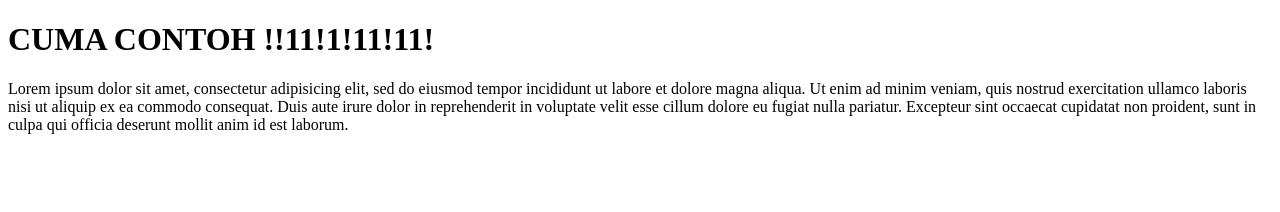
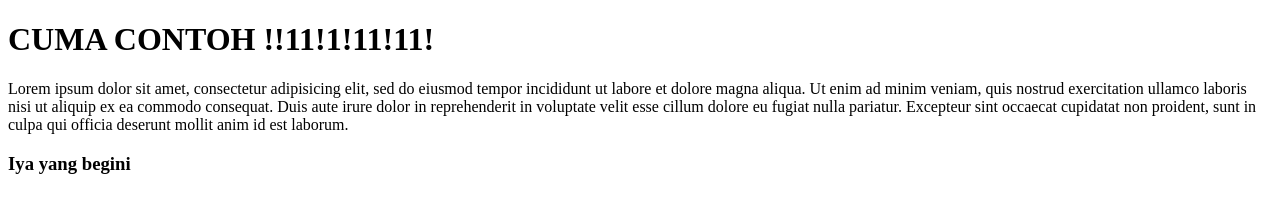
Before and after one commit to BlueDia411/rekweb-pertemuan2, a plain HTML site: page index.html in a window 1280 px wide. Drawn offline with Linux system fonts and the light colour scheme.

Commit message:
menambah h3

```diff
--- a/index.html
+++ b/index.html
@@ -12,6 +12,7 @@ quis nostrud exercitation ullamco laboris nisi ut aliquip ex ea commodo
 consequat. Duis aute irure dolor in reprehenderit in voluptate velit esse
 cillum dolore eu fugiat nulla pariatur. Excepteur sint occaecat cupidatat non
 proident, sunt in culpa qui officia deserunt mollit anim id est laborum.</p>
+<h3>Iya yang begini</h3>
 <script type="text/javascript" scr="script.js"></script>
 </body>
 </html>
```
